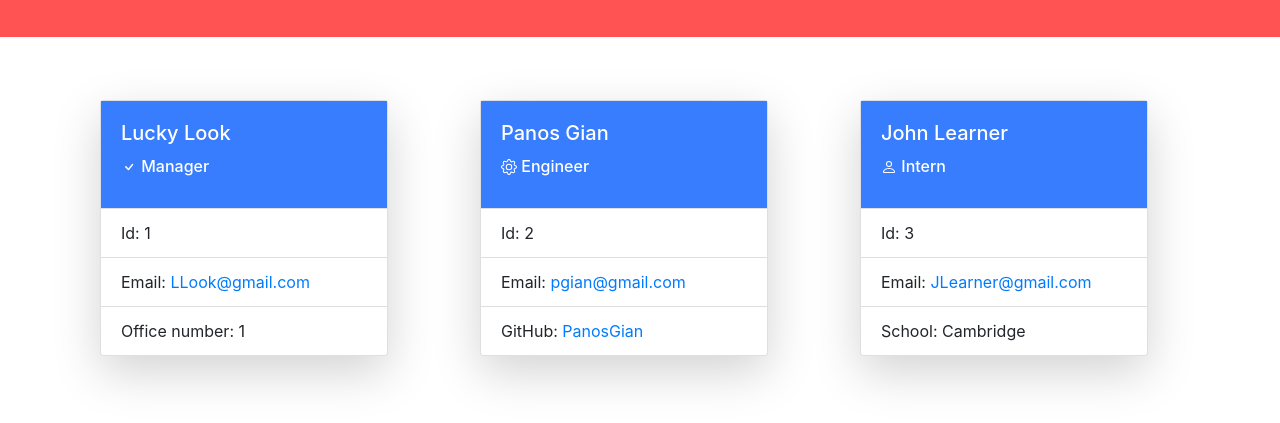
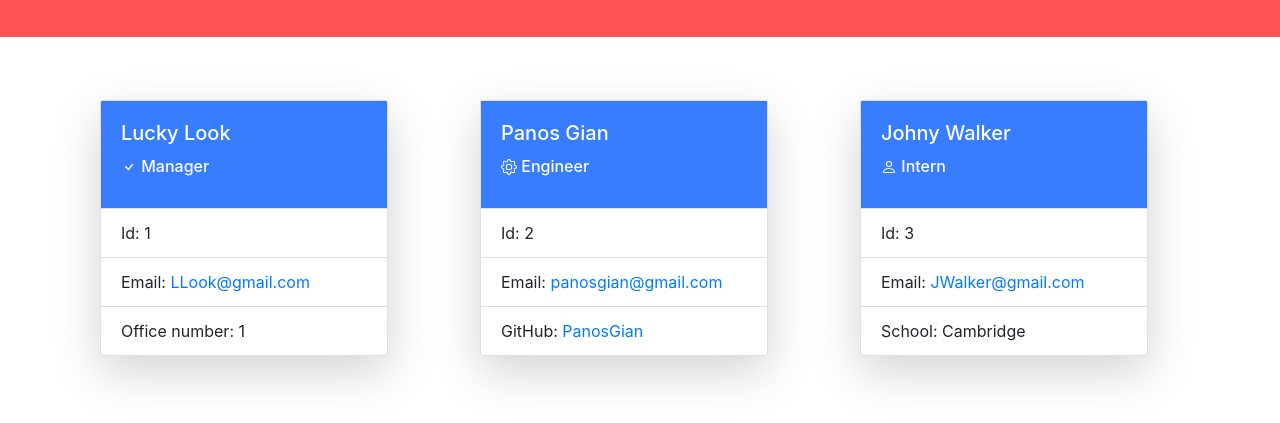
Before and after one commit to PanosGian/challenge_10, a website: page dist/index.html in a window 1280 px wide. Shown: the part 53-476 px from the top of the page. Drawn offline with nearby package versions, Linux system fonts and the light colour scheme.

Commit message:
final version

```diff
--- a/dist/index.html
+++ b/dist/index.html
@@ -47,21 +47,21 @@
         </div>
         <ul class="list-group list-group-flush">
             <li class="list-group-item">Id: 2</li>
-            <li class="list-group-item">Email: <a href="mailto:">pgian@gmail.com</a></li>
+            <li class="list-group-item">Email: <a href="mailto:">panosgian@gmail.com</a></li>
             <li class="list-group-item">GitHub: <a target="_blank" href="https://github.com/PanosGian">PanosGian</a></li>
         </ul>
     </div>
 </div><div class="col">
     <div class="card shadow-lg" style="width: 18rem;">
         <div class="card-body identity">
-            <h5 class="card-title">John Learner</h5>
+            <h5 class="card-title">Johny Walker</h5>
             <h6 class="card-title"><svg xmlns=" http://www.w3.org/TR/SVG" width="16" height="16" fill="currentColor" class="bi bi-person" viewBox="0 0 16 16">
             <path d="M8 8a3 3 0 1 0 0-6 3 3 0 0 0 0 6zm2-3a2 2 0 1 1-4 0 2 2 0 0 1 4 0zm4 8c0 1-1 1-1 1H3s-1 0-1-1 1-4 6-4 6 3 6 4zm-1-.004c-.001-.246-.154-.986-.832-1.664C11.516 10.68 10.289 10 8 10c-2.29 0-3.516.68-4.168 1.332-.678.678-.83 1.418-.832 1.664h10z"/>
             </svg>  Intern</h6>
         </div>
         <ul class="list-group list-group-flush">
             <li class="list-group-item">Id: 3</li>
-            <li class="list-group-item">Email: <a href="mailto:">JLearner@gmail.com</a></li>
+            <li class="list-group-item">Email: <a href="mailto:">JWalker@gmail.com</a></li>
             <li class="list-group-item">School: Cambridge</li>
         </ul>
     </div>
```
Also changed, not shown: README.md.
